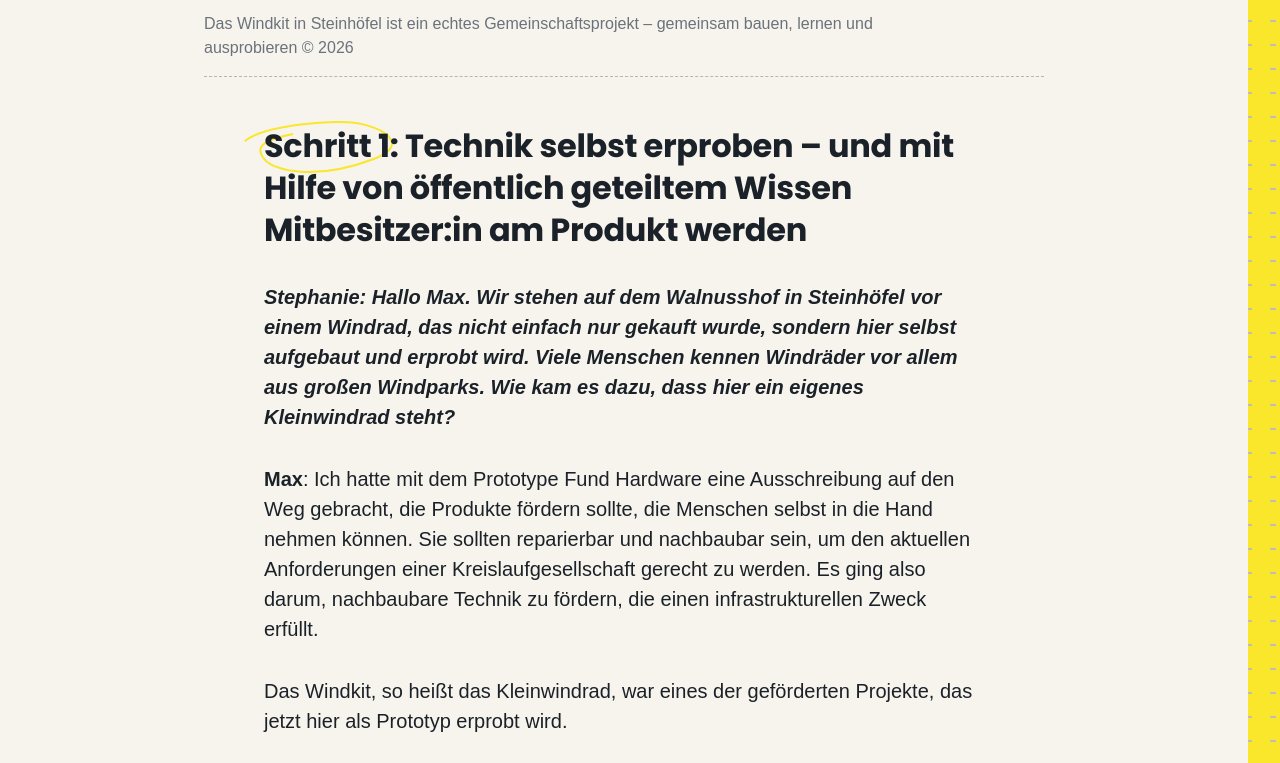
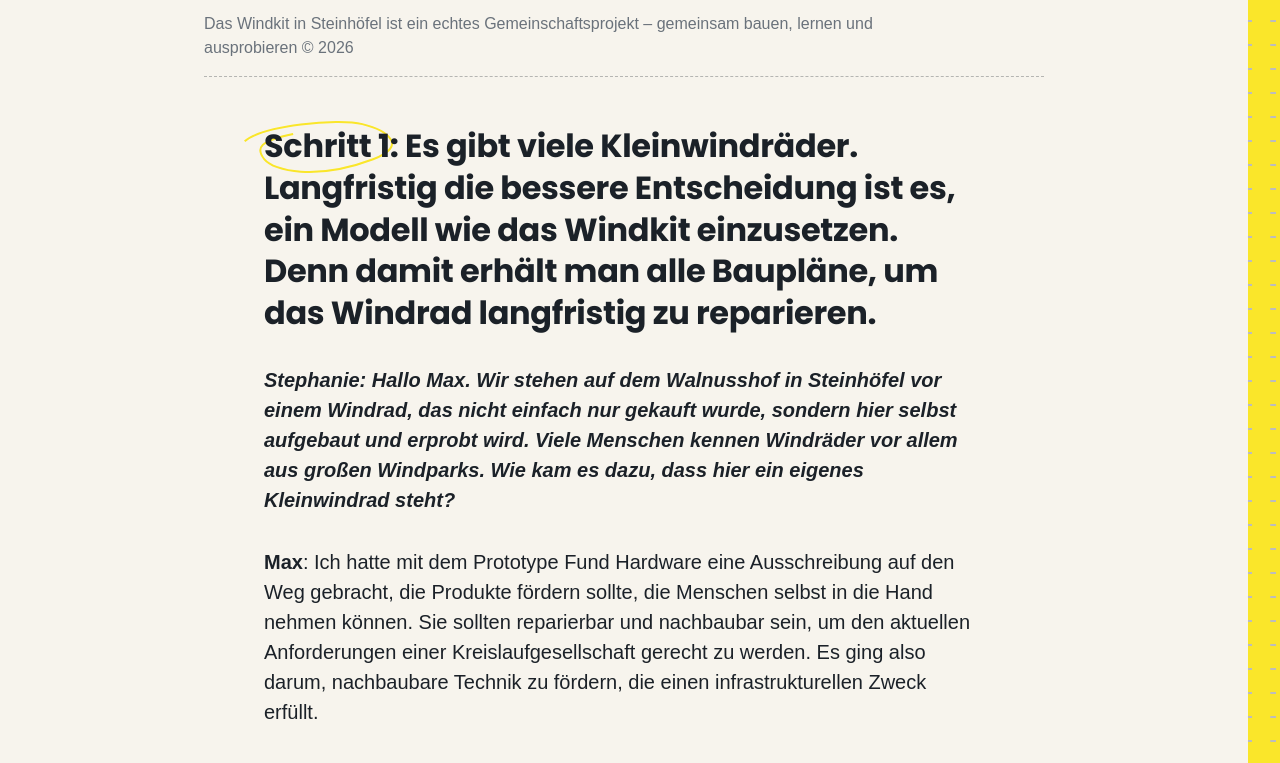
Before and after one commit to okfde/open-energy, a Jekyll site: the page built from _blog/interview-max.md, in a window 1280 px wide and 900 px high, scrolled down 1125 px, cut to the strip 137-900 px from the top of the window. Built offline with Jekyll 4.4.1, drawn with Linux system fonts in a browser that asks for light colours; some web fonts are replaced; some of the changed text lies outside the part shown.

Commit message:
changed sub title of blog posts

```diff
--- a/_blog/interview-max.md
+++ b/_blog/interview-max.md
@@ -12,7 +12,7 @@
   <figcaption> Das Windkit in Steinhöfel ist ein echtes Gemeinschaftsprojekt – gemeinsam bauen, lernen und ausprobieren © 2026</figcaption>
 </figure>
 
-### Schritt 1: Technik selbst erproben – und mit Hilfe von öffentlich geteiltem Wissen Mitbesitzer:in am Produkt werden
+### Schritt 1: Es gibt viele Kleinwindräder. Langfristig die bessere Entscheidung ist es, ein Modell wie das Windkit einzusetzen. Denn damit erhält man alle Baupläne, um das Windrad langfristig zu reparieren.
 
 ***Stephanie: Hallo Max. Wir stehen auf dem Walnusshof in Steinhöfel vor einem Windrad, das nicht einfach nur gekauft wurde, sondern hier selbst aufgebaut und erprobt wird. Viele Menschen kennen Windräder vor allem aus großen Windparks. Wie kam es dazu, dass hier ein eigenes Kleinwindrad steht?***
 
@@ -32,7 +32,7 @@
 
 Ganz praktisch bedeutet das, dass ich zu dem Windrad einen Bauplan bekomme, der ganz genau beschreibt, wie alles zusammengesetzt ist. Die Entwickler solcher Projekte laden andere Menschen ein, mitzugestalten und den Gegenstand auf allen Ebenen mitzubesitzen.
 
-### Schritt 2: Hilfe holen, von anderen lernen und gemeinsam Strom erzeugen. Dadurch unabhängiger werden und Geld sparen.
+### Schritt 2: Bevor ein Windrad aufgebaut wird: prüfen, ob es Windpotenzial gibt! Kleinwindräder haben weniger Leistung, als viele denken. Sie sind eine gute Ergänzung zu einer Solaranlage.
 
 ***Stephanie: Ein Windrad auf allen Ebenen mitzubesitzen, also auch das geistige Eigentum, das klingt gut. Wie viel handwerkliches oder technisches Wissen brauche ich denn, um mir selbst eins aufzubauen?***
 
@@ -62,7 +62,7 @@
 
 Es ist aber keine Anlage, mit der man sich komplett selbst versorgen kann. In Kombination mit einer Solaranlage ergänzt sich das sehr gut.
 
-### Schritt 3: Selbstwirksamkeit erleben – und verstehen, wie Technik funktioniert und Energie entsteht
+### Schritt 3: Mit dem Eigenbau selbstwirksam sein: Durch das Windkit nicht nur Strom sparen, sondern vor allem lernen, wie Windräder funktionieren
 
 ***Stephanie: Wenn man nicht nur auf die Kostenersparnis schaut, sondern auf die Erfahrung dahinter: Warum würdest du anderen Menschen empfehlen, sich mit so einem Projekt zu beschäftigen?***
 
```
Also changed, not shown: 15 other files.
